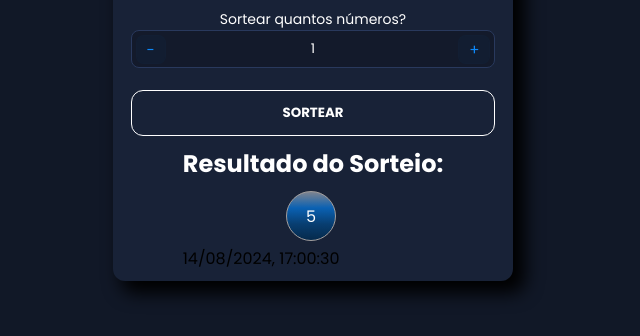
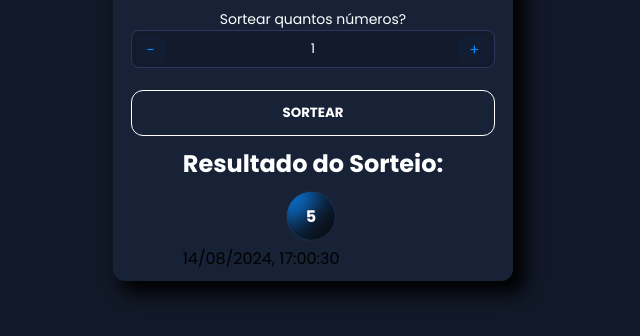
Before and after one commit to Luccasmarinho/Sorteador-de-Numeros, a plain HTML site: page index.html in a window 1280 px wide. Both pictures are taken after typing "5", "5" into the empty fields and a click on the button "SORTEAR". Shown: the part 330-666 px from the top of the page, without its empty margins (327-967 px from the left). Drawn offline with Linux system fonts and the light colour scheme.

Commit message:
Alterando shadow do resultado no css

```diff
--- a/assets/css/style.css
+++ b/assets/css/style.css
@@ -155,7 +155,7 @@ main {
 .btn-sortear:hover {
     background-color: #0a61b3;
     box-shadow: 20.5rem 10px inset #0a61b3,
-                -20.5rem 10px inset #0a61b3;
+        -20.5rem 10px inset #0a61b3;
     color: #ffffff;
     box-shadow: 4px 5px 17px -4px #0a61b3;
 }
@@ -186,14 +186,15 @@ main {
     justify-content: center;
     height: 50px;
     width: 50px;
-    /* padding: 8px; */
     color: white;
-    border: 1px solid #a29f9f;
+    border: 1px solid #a29f9f0d;
     border-radius: 50%;
     margin-bottom: 5px;
     margin-right: 4px;
-    background: linear-gradient(to bottom, #ffffff70, #0a61b3, #083e71, #052a4c);
     transition: .4s;
+    box-shadow: inset -15px -15px 30px #0a0e16,
+                inset 15px 15px 30px #0C88FA;
+    font-weight: bold;
 }
 
 .result-final:hover {
```
